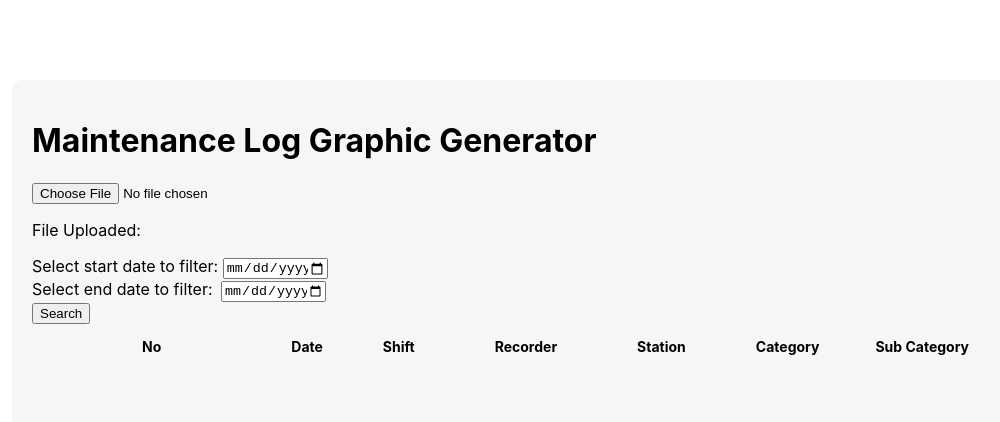
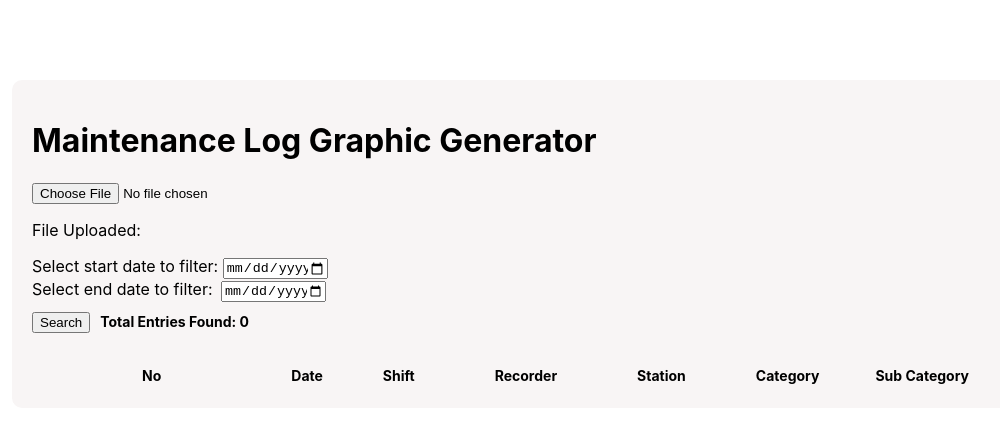
Before and after one commit to kimiweng233/GraphicGenerator, a React (Create React App) app: page / in a window 1280 px wide. Shown: the top 422 px of the page, without its empty margins (68-1068 px from the left). Built offline with nearby package versions, Linux system fonts and the light colour scheme.

Commit message:
Added total entries found

```diff
--- a/src/App.css
+++ b/src/App.css
@@ -6,8 +6,11 @@
 }
 
 .log-display {
-  overflow: scroll;
-  height: 500px;
+  overflow: auto;
+  max-height: 500px;
+}
+.log-display-load {
+  display: none;
 }
 
 .start-date {
@@ -17,3 +20,8 @@
   width: 100px;
   margin-left: 4px;
 }
+
+.search-button {
+  margin-bottom: 20px;
+  margin-top: 10px;
+}
--- a/src/App.js
+++ b/src/App.js
@@ -12,6 +12,7 @@ function App() {
   const [startDate, setStartDate] = useState();
   const [endDate, setEndDate] = useState();
   const [dateFiltered, setDateFiltered] = useState([]);
+  const [load, setLoad] = useState("log-display-load");
 
   const handleFileAsync = async (e) => {
     const file = e.target.files[0];
@@ -56,6 +57,7 @@ function App() {
 
   const handleOnSubmit = (e) => {
     e.preventDefault();
+    setLoad("log-display");
     if (!startDate || !endDate) {
       alert("Please enter both start and end dates");
     } else if (startDate > endDate) {
@@ -94,8 +96,6 @@ function App() {
     return new Date(Math.round((date - 25569) * 86400 * 1000));
   }
 
-  console.log(sheetData);
-  console.log(dateFiltered);
   return (
     <div className="log-container">
       <Helmet>
@@ -112,17 +112,16 @@ function App() {
       </p>
       Select start date to filter:{" "}
       <input type="date" className="start-date" onChange={handleStartDateOnChange} />
-      {startDate}
       <div className="break"></div>
       Select end date to filter:{"   "}
       <input type="date" className="end-date" onChange={handleEndDateOnChange} />
-      {endDate}
       <div className="break"></div>
-      <button type="button" onClick={handleOnSubmit}>
+      <button type="button" className="search-button" onClick={handleOnSubmit}>
         Search
       </button>
-      <div className="log-display">
-        <ColumnNames />
+      <h3>Total Entries Found: {dateFiltered.length}</h3>
+      <ColumnNames />
+      <div className={load}>
         {dateFiltered.length > 0 &&
           dateFiltered.reverse().map((issue) => {
             return <IssueCard issue={issue} />;
--- a/src/css/columnnames.css
+++ b/src/css/columnnames.css
@@ -28,6 +28,7 @@
 h3 {
   display: inline;
   margin-right: 0px;
+  margin-bottom: 4px;
   font-size: 14px;
   white-space: nowrap;
   padding: 0px 0px 0px 10px;
```
